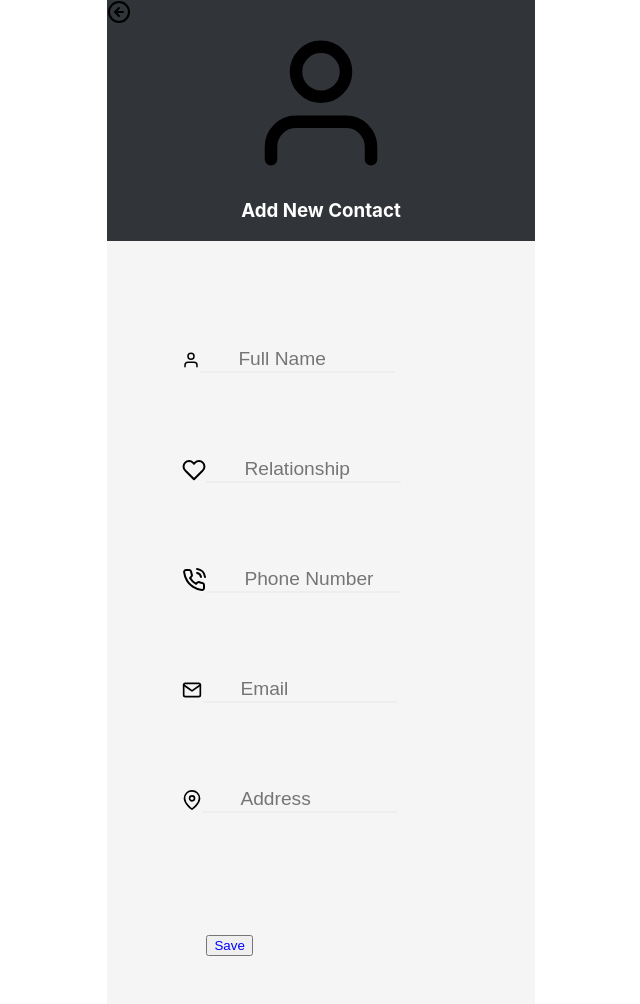
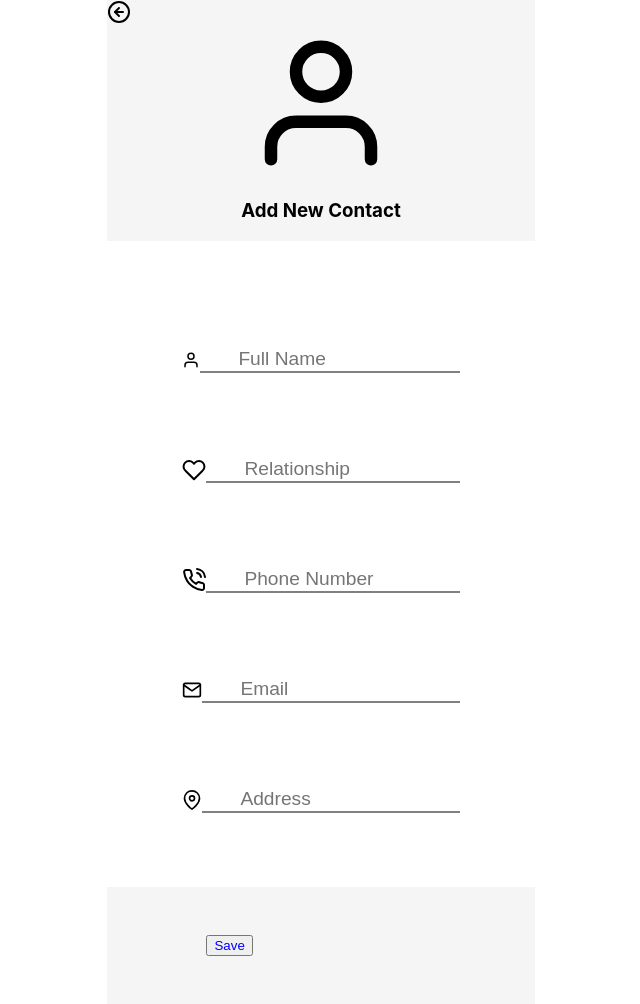
Before and after one commit to Hermane22/bit2021-team1, a PHP site: page /edit.php in a window 1280 px wide. Shown: the whole page, without its empty margins (319-959 px from the left). Run offline with PHP 8.4, Linux system fonts and the light colour scheme.

Commit message:
I changed the design of add new contact page

```diff
--- a/style-ed.css
+++ b/style-ed.css
@@ -10,13 +10,15 @@ body{
 .container{
 	max-width: 428px;
 	margin: 0 auto;
-	background-color: #313438;
+	background-color: whitesmoke;
 	min-height: 100vh;
 }
 
 a{
 	text-decoration: none;
 }
+
+
 
 .hero a i{
 	margin-left: 10px;
@@ -30,7 +32,7 @@ a{
 }
 
 .contact-info{
-	background-color:whitesmoke;
+	background-color:white;
 	padding: 3em 1.5em;
 }
 
@@ -47,9 +49,18 @@ a{
 	margin-top: 0px;
 }
 
+.hero-info h1{
+	text-align: center;
+	color: black;
+}
+
+.hero-info h3{
+	color: black;
+}
+
 .info-line{
 	display: flex;
-	color: blak;
+	color: black;
 	width: 90%;
 	margin: 0 auto;
 	align-items: center;
@@ -59,12 +70,12 @@ a{
 }
 
 .info-line input{
-	width: 70%;
+	width: 100%;
 	margin: 10px 0;
 	box-sizing: border-box;
 	border: none;
 	outline: none;
-	border-bottom: 2px solid #eee;
+	border-bottom: 2px solid gray;
 	transition: 0.2s;
 }
 
```
